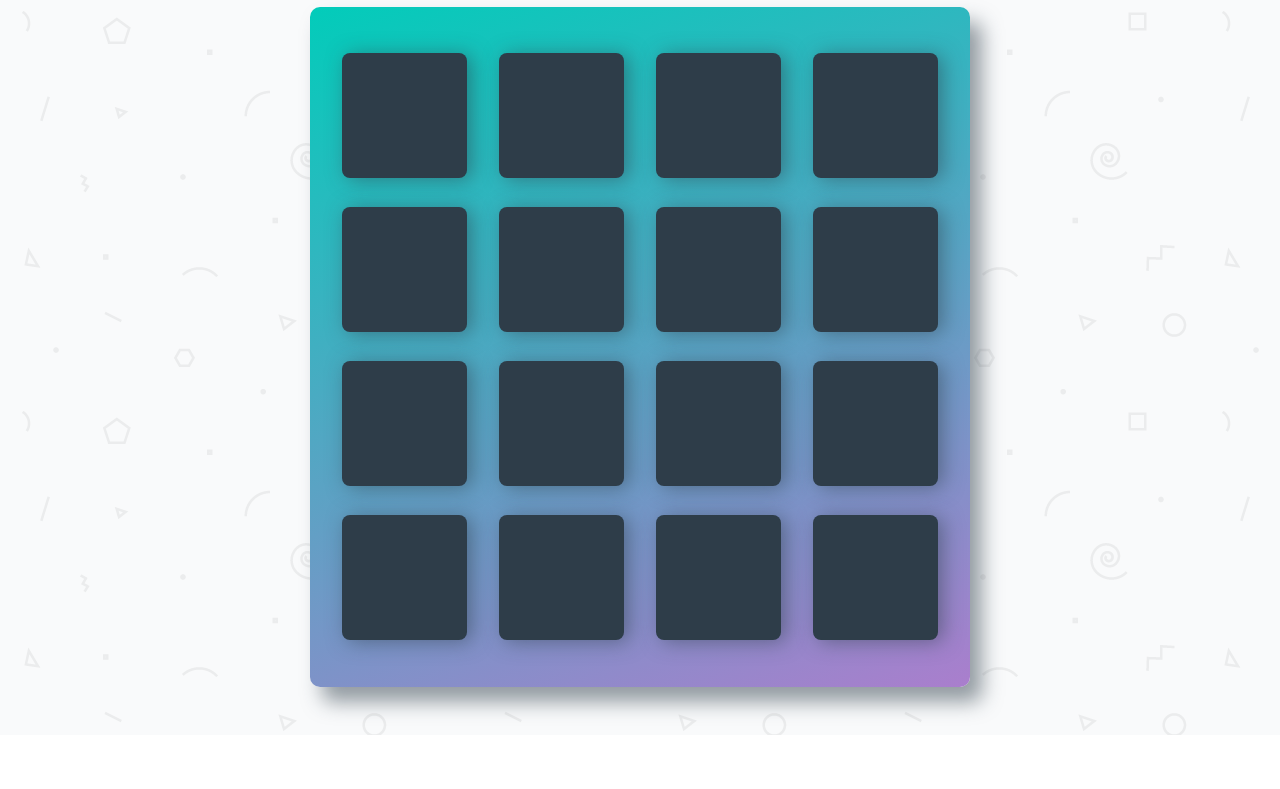
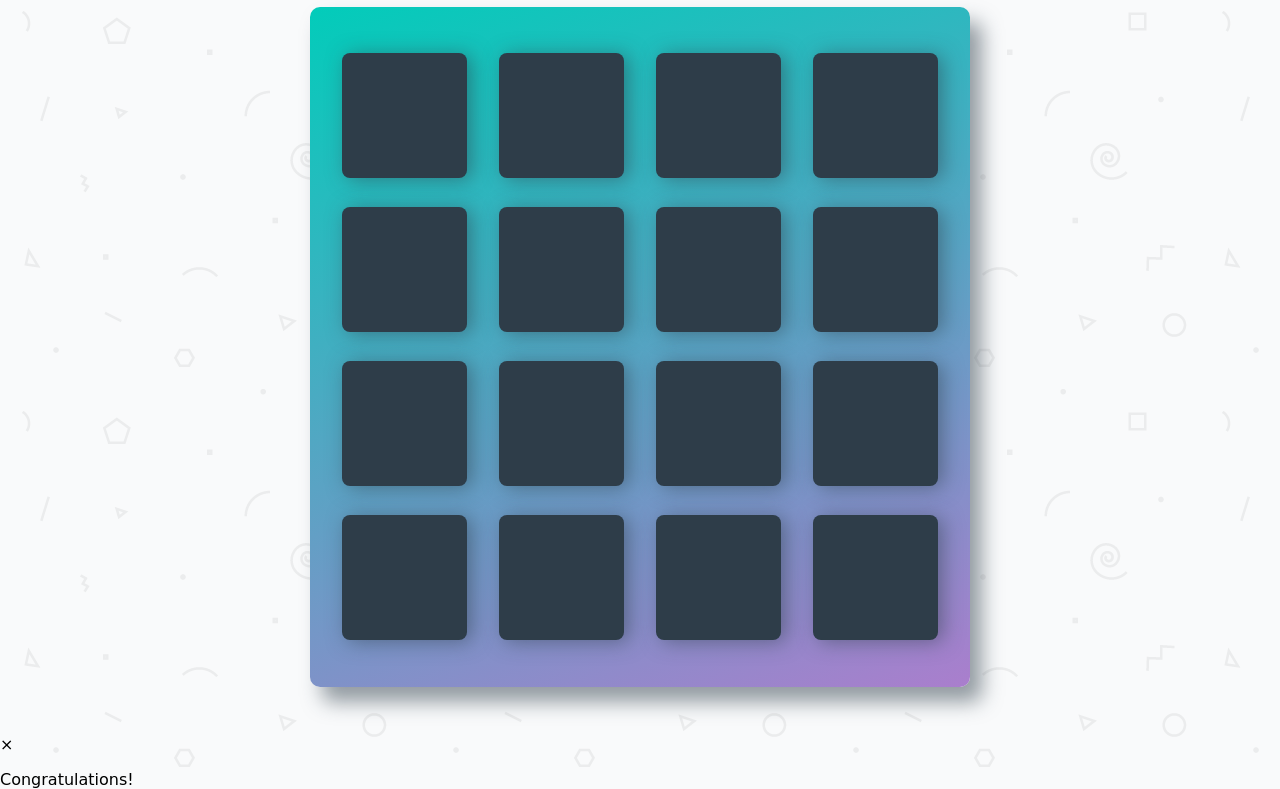
Before and after one commit to raicalvin/fend-p3-memory-game, a plain HTML site: page index.html in a window 1280 px wide. Shown: the part 108-897 px from the top of the page. Before the commit the page ends 843 px from the top, so only its background shows below. Drawn offline with Linux system fonts and the light colour scheme; a web font is replaced by a local one.

Commit message:
Added intial modal layout to project.

```diff
--- a/css/app.css
+++ b/css/app.css
@@ -107,3 +107,5 @@ h1 {
     float: right;
     cursor: pointer;
 }
+
+/* Modal Styles */
--- a/index.html
+++ b/index.html
@@ -81,6 +81,16 @@
         </ul>
     </div>
 
+    <!-- MODAL -->
+
+    <div id="gameModal">
+        <!-- CONTENT -->
+        <div class="modal-content">
+            <span class="close">&times;</span>
+            <p>Congratulations!</p>
+        </div>
+    </div>
+
     <script src="js/app.js"></script>
 </body>
 </html>
```
